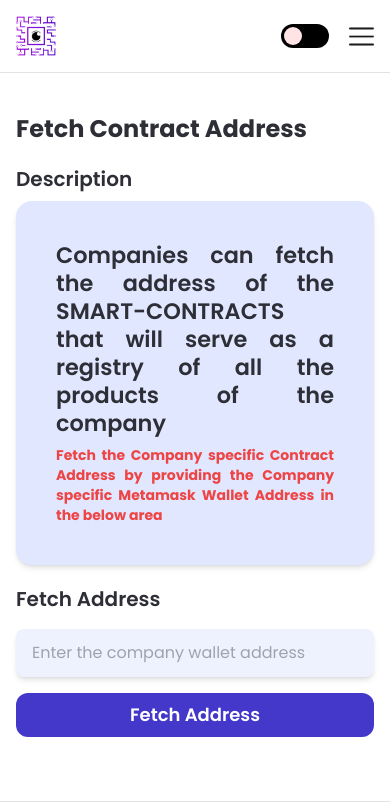
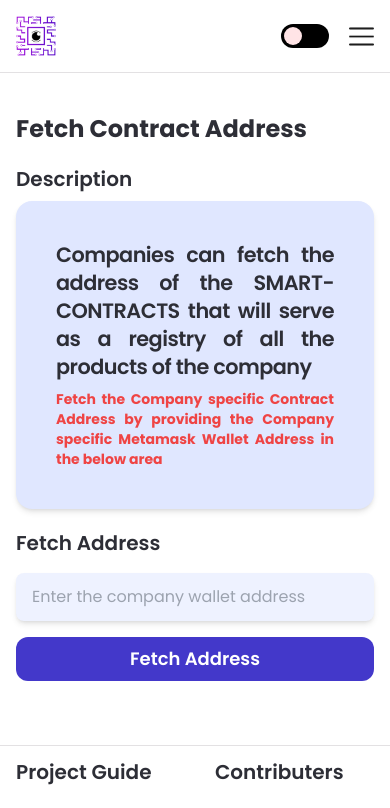
Before and after one commit to shrivatsa255/Validify, a Next.js app: page /get-contract in a window 390 px wide. Shown: the top 808 px of the page. Built offline with nearby package versions, Linux system fonts and the light colour scheme.

Commit message:
Changes in mobile view

```diff
--- a/app/components/Banner.jsx
+++ b/app/components/Banner.jsx
@@ -1,6 +1,6 @@
 
 const Banner = ({ parentStyles, childStyles, name }) => (
-  <div className={`relative w-full flex items-center z-0 overflow-hidden bg-indigo-700 shadow-xl ${parentStyles}`}>
+  <div className={`relative w-full flex items-center z-0 overflow-hidden  bg-indigo-700 shadow-xl ${parentStyles}`}>
     <p className={`font-bold font-poppins leading-70 text-5xl text-white ${childStyles}`}>{name}</p>
     <div className="absolute w-48 h-48 sm:w-32 sm:h-32 rounded-full white-bg -top-9 -left-16 -z-5" />
     <div className="absolute w-72 h-72 sm:w-56 sm:h-56 rounded-full white-bg -bottom-24 -right-14 -z-5" />
--- a/app/components/InfoCard.jsx
+++ b/app/components/InfoCard.jsx
@@ -14,9 +14,9 @@
 }) => {
   const router = useRouter();
   return (
-    <div className="flex-1 min-w-215 break-words max-w-max xs:max-w-none sm:w-full sm:min-w-fit minmd:min-w-256 minlg:min-w-327 dark:bg-nft-black-3 bg-indigo-100 rounded-2xl my-4 ml-4 sm:ml-0 minlg:m-8 sm:my-2  cursor-pointer shadow-md sm:p-10 p-10">
+    <div className="flex-1 min-w-215 hover:scale-105 duration-100 max-w-max xs:max-w-none sm:w-full sm:min-w-fit minmd:min-w-256 minlg:min-w-327 dark:bg-nft-black-3 bg-indigo-100 rounded-2xl my-4 ml-4 sm:ml-0 minlg:m-8 sm:my-2  cursor-pointer shadow-md sm:p-10 p-10">
       <div className="relative w-full h-full sm:h-50 xs:h-66 minmd:h-60 minlg:h-300 overflow-hidden">
-        <h1 className= {`${textStyles} font-poppins font-semibold  dark:text-white text-nft-black-1 text-xl minlg:text-xl sm:text-[1.4rem]`} >
+        <h1 className= {`${textStyles} tracking-tight font-poppins font-semibold  dark:text-white text-nft-black-1 text-xl minlg:text-xl sm:text-[1.3rem]`} >
           {content}
         </h1>
 
--- a/app/components/Navbar.jsx
+++ b/app/components/Navbar.jsx
@@ -26,7 +26,7 @@
   };
   return (
     <ul
-      className={`list-none flexCenter flex-row ${
+      className={`list-none flexCenter  flex-row ${
         isMobile && "flex-col h-full"
       }`}
     >
@@ -43,7 +43,7 @@
             setActive(item);
             {isMobile && setIsOpen(false)}
           }}
-          className={`flex flex-row items-center font-poppins font-semibold text-base dark:hover:text-white hover:text-nft-dark mx-3 ${
+          className={`flex flex-row items-center font-poppins font-semibold text-base hover:scale-110 duration-100 dark:hover:text-white hover:text-nft-dark mx-3 ${
             active === item
               ? "dark:text-white text-nft-black-1"
               : "dark:text-nft-gray-3 text-nft-gray-2"
```
